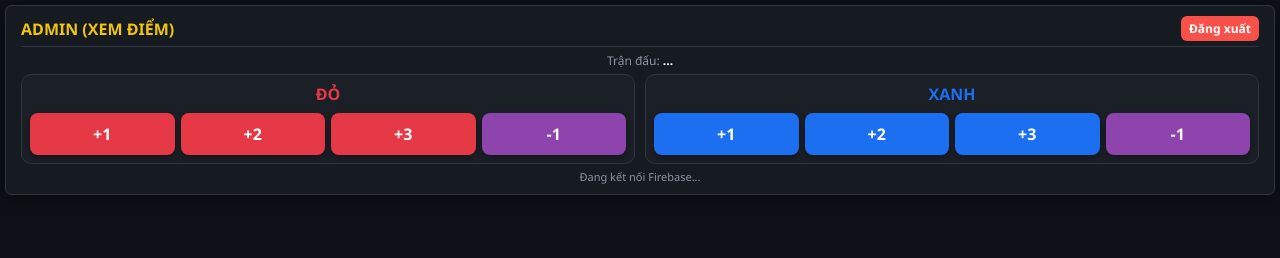
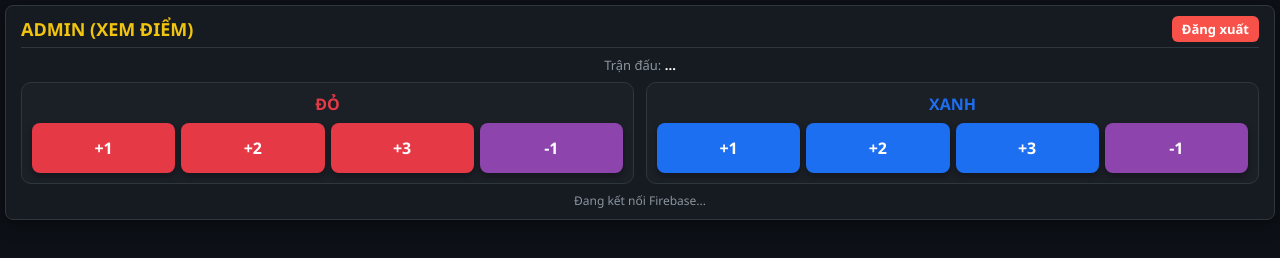
Before and after one commit to voduongmaiviet/chamdiem, a plain HTML site: page judge.html in a window 1280 px wide. Drawn offline with Linux system fonts and the light colour scheme; some packages are replaced by stand-ins of ours; no server answers; sample sign-in values are in the browser's storage; a script that the page names is missing.

Commit message:
Add files via upload

```diff
--- a/judge.html
+++ b/judge.html
@@ -35,60 +35,67 @@
     .status{margin-top:20px;font-size:14px;color:#8b949e;text-align:center}
     .match-id { font-size:14px; color:#8b949e; text-align: center; margin-bottom: 10px; }
 
-    /* --- ĐOẠN ĐÃ SỬA: Tối ưu hóa xoay ngang triệt để cho mọi loại điện thoại --- */
+    /* ==========================================================================
+       ĐOẠN CSS SỬA LỖI XOAY NGANG TỰ ĐỘNG (XÓA BỎ LỖI RỚT NÚT -1)
+       ========================================================================== */
     @media screen and (orientation: landscape) {
       body {
-        padding: 5px;
+        padding: 5px !important;
       }
       .judge-card {
-        max-width: 100% !important; /* Ép tràn hết chiều ngang điện thoại */
-        padding: 10px 15px;
-        border-radius: 6px;
+        max-width: 100% !important;
+        width: 100% !important;
+        padding: 10px 15px !important;
+        border-radius: 8px !important;
       }
       .header-area {
-        margin-bottom: 5px;
-        padding-bottom: 5px;
+        margin-bottom: 8px !important;
+        padding-bottom: 5px !important;
       }
       h2 {
-        font-size: 16px;
+        font-size: 18px !important;
       }
       .btn-logout {
-        padding: 4px 8px;
-        font-size: 12px;
+        padding: 4px 10px !important;
+        font-size: 13px !important;
       }
       .match-id {
-        margin-bottom: 5px;
-        font-size: 12px;
+        margin-bottom: 5px !important;
+        font-size: 13px !important;
       }
-      /* Ép 2 khối ĐỎ - XANH nằm song song 2 bên màn hình */
+      /* Ép ĐỎ và XANH xếp song song 2 bên */
       .teams {
         display: flex !important;
         flex-direction: row !important;
-        gap: 10px;
-        margin-top: 5px;
+        flex-wrap: nowrap !important; /* Chống rớt khối */
+        gap: 12px !important;
+        margin-top: 8px !important;
       }
       .team-box {
         flex: 1 !important;
-        min-width: 0 !important; /* Xóa bỏ min-width cũ để không bị đẩy xuống hàng */
-        padding: 8px;
+        min-width: 0 !important; /* Reset thuộc tính cũ để co giãn chuẩn */
+        padding: 10px !important;
       }
       .team-title {
-        margin-bottom: 8px;
-        font-size: 16px;
+        margin-bottom: 8px !important;
+        font-size: 16px !important;
       }
-      /* Ép 4 nút của mỗi bên xếp thành 1 hàng ngang duy nhất */
+      /* Ép chính xác 4 nút thành 1 hàng ngang duy nhất không cho rớt dòng */
       .buttons {
         display: grid !important;
         grid-template-columns: repeat(4, 1fr) !important;
-        gap: 6px;
+        gap: 6px !important;
+        width: 100% !important;
       }
       .btn {
-        padding: 10px 2px; /* Thu nhỏ chiều cao để vừa khít màn hình, không bị cuộn xuống */
-        font-size: 16px;
+        flex: none !important; /* Hủy flex cũ */
+        padding: 14px 2px !important; /* Tối ưu độ cao để dễ chạm */
+        font-size: 16px !important;
+        width: 100% !important;
       }
       .status {
-        margin-top: 5px;
-        font-size: 11px;
+        margin-top: 8px !important;
+        font-size: 12px !important;
       }
     }
   </style>
@@ -162,7 +169,6 @@
   const db = getDatabase(app);
 
   const matchIdEl = document.getElementById("matchId");
-  const statusLine = document.getElementById;
   const statusLineEl = document.getElementById("statusLine");
 
   let currentMatchId = null;
```
